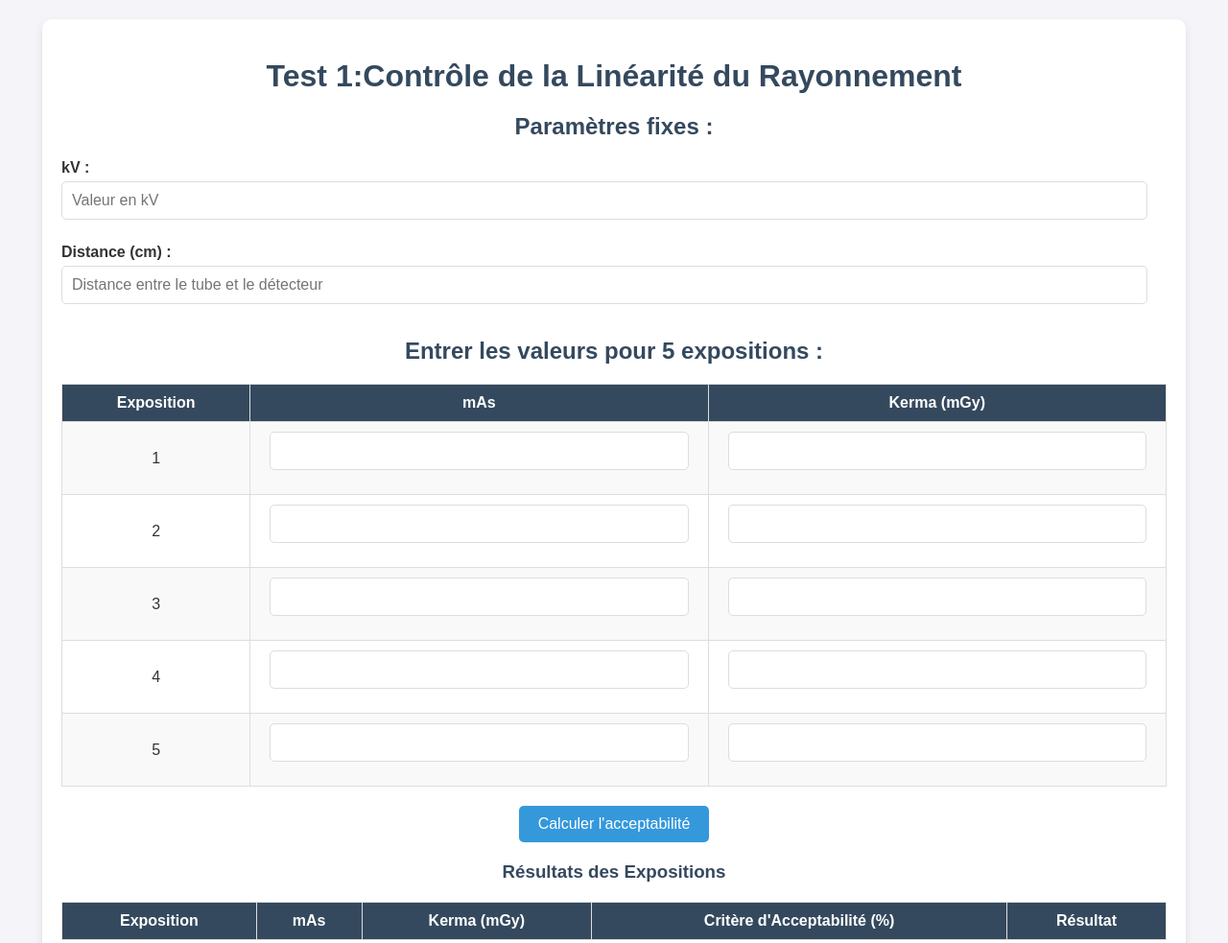
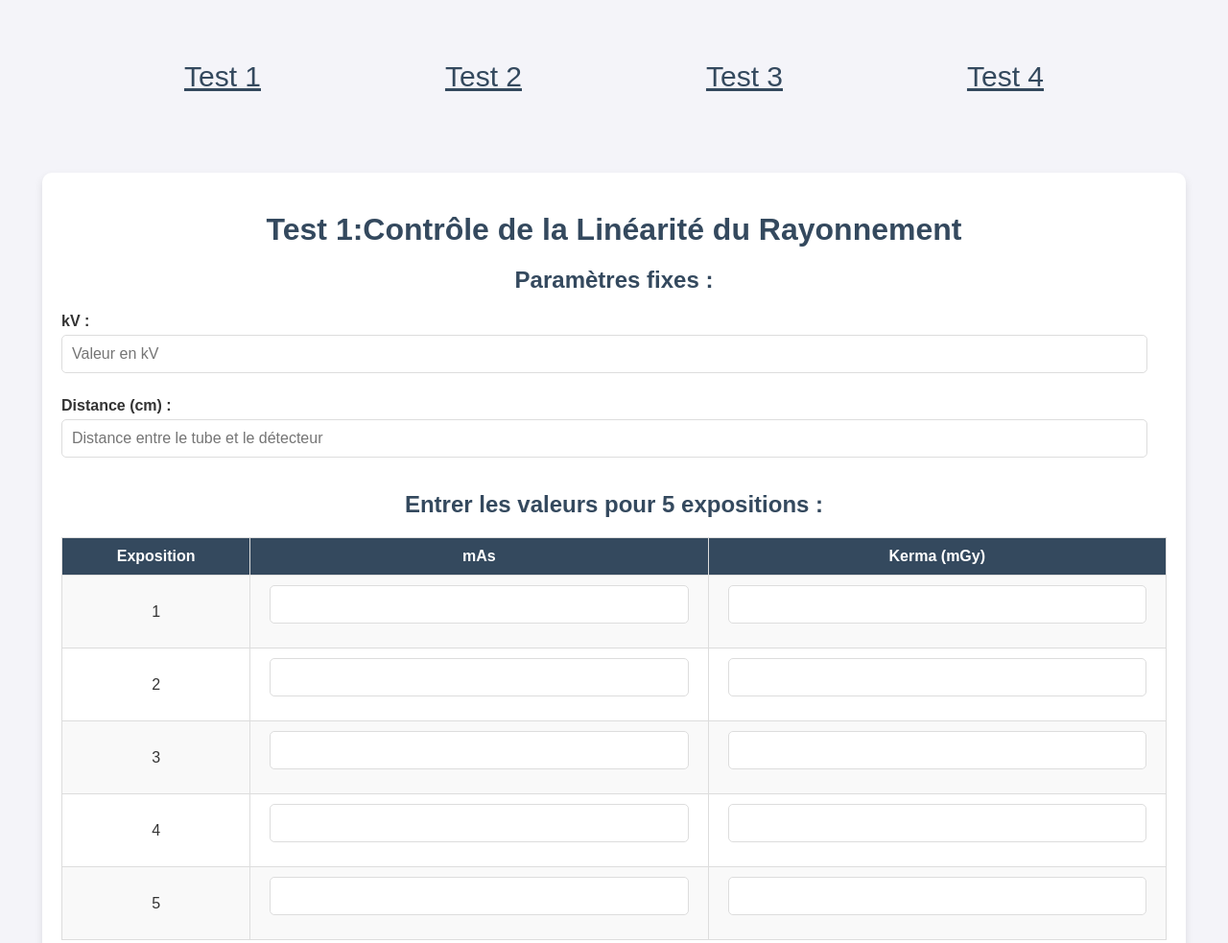
Before and after one commit to Oumaima-turki/projet-medical, a plain HTML site: page index.html in a window 1280 px wide. Shown: the top 983 px of the page at 96% size. Drawn offline with nearby package versions, Linux system fonts and the light colour scheme.

Commit message:
Added navbar !!

```diff
--- a/index.html
+++ b/index.html
@@ -5,6 +5,7 @@
     <meta name="viewport" content="width=device-width, initial-scale=1.0">
     <title>Contrôle de la Linéarité du Rayonnement</title>
     <link rel="stylesheet" href="styles.css">
+    <link rel="stylesheet" href="style_navbar.css">
     <script type="text/javascript" async
         src="https://cdn.jsdelivr.net/npm/mathjax@3/es5/tex-mml-chtml.js">
     </script>
@@ -58,6 +59,20 @@
     </script>
 </head>
 <body>
+    <div class="navbar">
+        <a class="nav-element" href="/index.html">
+            Test 1
+        </a>
+        <a class="nav-element" href="/index_2.html">
+            Test 2
+        </a>
+        <a class="nav-element" href="/index_3.html">
+            Test 3
+        </a>
+        <a class="nav-element" href="/index_4.html">
+            Test 4
+        </a>
+    </div>
     <div class="container">
         <h1>Test 1:Contrôle de la Linéarité du Rayonnement</h1>
 
--- /dev/null
+++ b/style_navbar.css
@@ -0,0 +1,17 @@
+.navbar{
+    width: 100vw;
+    height: 20vh;
+
+    display: flex;
+    justify-content: space-evenly;
+    align-items: center;
+}
+.nav-element{
+    font-family: 'Arial', sans-serif;
+    color: #34495e;
+    font-size: 30px;
+    cursor: pointer;
+}
+.nav-element:hover{
+    text-decoration: underline;
+}
```
Also changed, not shown: index_2.html (+15 -0 lines), index_3.html (+15 -0 lines), index_4.html (+15 -0 lines).
